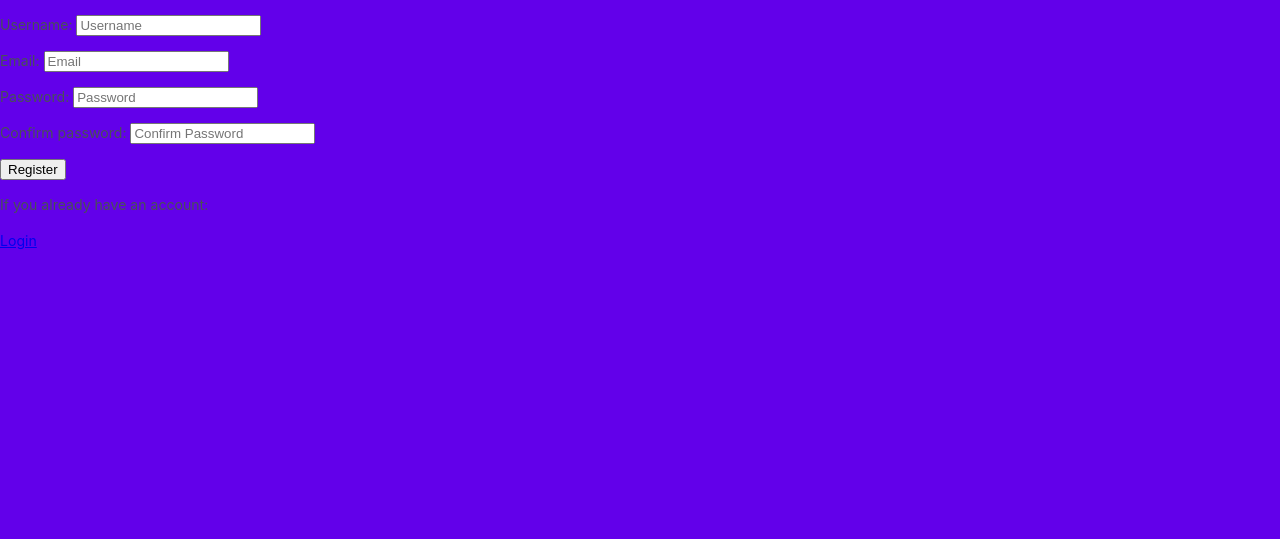
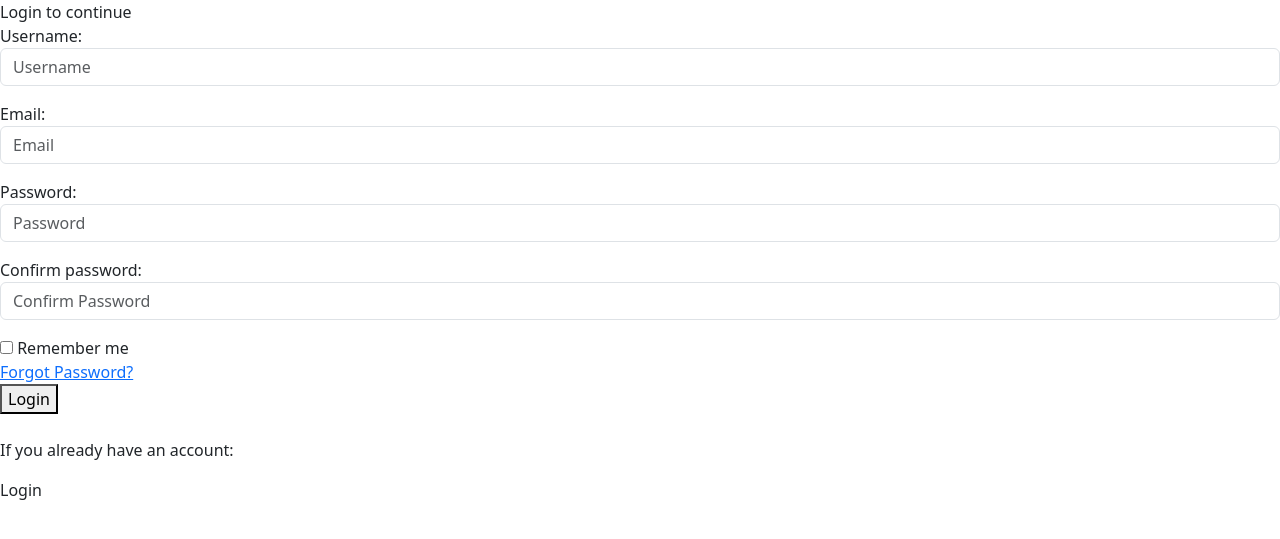
Before and after one commit to mosihere/Todo-App, a Django app: template account/templates/account/register.html in a window 1280 px wide. Shown: the top 539 px of the page. Run offline with Django 5.2, Linux system fonts and the light colour scheme; the template is opened without the code that fills it: values that come from a table or form of the project are taken from there, others are empty; some libraries are stand-ins or nearby versions.

Commit message:
register ui improved

```diff
--- a/account/templates/account/register.html
+++ b/account/templates/account/register.html
@@ -4,8 +4,28 @@
 
     {% block static_files %}
 
-    <link rel="stylesheet" type="text/css" href="{% static 'account/style.css' %}">
-
+    <link rel="stylesheet" type="text/css" href="{% static 'account/css/style.css' %}">
+    <!--===============================================================================================-->
+    <link rel="icon" type="image/png" href="{% static 'account/images/icons/favicon.ico' %}">
+    <!--===============================================================================================-->
+        <link rel="stylesheet" type="text/css" href="{% static 'account/vendor/bootstrap/css/bootstrap.min.css' %} ">
+    <!--===============================================================================================-->
+        <link rel="stylesheet" type="text/css" href="{% static 'account/fonts/font-awesome-4.7.0/css/font-awesome.min.css' %}">
+    <!--===============================================================================================-->
+        <link rel="stylesheet" type="text/css" href="{% static 'account/fonts/Linearicons-Free-v1.0.0/icon-font.min.css' %}">
+    <!--===============================================================================================-->
+        <link rel="stylesheet" type="text/css" href="{% static 'account/vendor/animate/animate.css' %}">
+    <!--===============================================================================================-->
+        <link rel="stylesheet" type="text/css" href="{% static 'account/vendor/css-hamburgers/hamburgers.min.css' %} ">
+    <!--===============================================================================================-->
+        <link rel="stylesheet" type="text/css" href="{% static 'account/vendor/animsition/css/animsition.min.css' %} ">
+    <!--===============================================================================================-->
+        <link rel="stylesheet" type="text/css" href="{% static 'account/vendor/select2/select2.min.css' %} ">
+    <!--===============================================================================================-->
+        <link rel="stylesheet" type="text/css" href="{% static 'account/vendor/daterangepicker/daterangepicker.css' %} ">
+    <!--===============================================================================================-->
+        <link rel="stylesheet" type="text/css" href="{% static 'account/css/util.css' %}">
+    <!--===============================================================================================-->
 
     {% endblock static_files %}
 
@@ -18,18 +38,75 @@
 
 
     {% block page_content %}
-
-        <form  method="post">
-            {% csrf_token %}
-
-            <div class="mcontainer">
-                {{form.as_p}}
-
-                <button class="mybutton" type="submit">Register</button>
+    <form method="post" class="login100-form validate-form">
+        {% csrf_token %}
+        <span class="login100-form-title p-b-43">
+          Login to continue
+        </span>
 
 
+          {{form.as_p}}
+
+        <div class="flex-sb-m w-full p-t-3 p-b-32">
+          <div class="contact100-form-checkbox">
+            <input class="input-checkbox100" id="ckb1" type="checkbox" name="remember-me">
+            <label class="label-checkbox100" for="ckb1">
+              Remember me
+            </label>
+          </div>
+
+          <div>
+            <a href="#" class="txt1">
+              Forgot Password?
+            </a>
+          </div>
+        </div>
+
+
+        <div class="container-login100-form-btn">
+          <button type="submit" class="login100-form-btn">
+            Login
+          </button>
+        </div>
+        <br>
+        {% comment %} <div class="text-center p-t-46 p-b-20">
+          <span class="txt2">
+            or sign up using
+          </span>
+        </div>
+
+        <div class="login100-form-social flex-c-m">
+          <a href="#" class="login100-form-social-item flex-c-m bg1 m-r-5">
+            <i class="fa fa-facebook-f" aria-hidden="true"></i>
+          </a>
+
+          <a href="#" class="login100-form-social-item flex-c-m bg2 m-r-5">
+            <i class="fa fa-twitter" aria-hidden="true"></i>
+          </a>
+        </div> {% endcomment %}
         <p>If you already have an account:</p>
         <a class="nav-link" href="{% url 'account:login' %}">Login</a>
 
+      </form>
+
+
+
+
+<!--===============================================================================================-->
+<script src="{% static 'account/vendor/jquery/jquery-3.2.1.min.js' %} "></script>
+<!--===============================================================================================-->
+	<script src="{% static 'account/vendor/animsition/js/animsition.min.js' %} "></script>
+<!--===============================================================================================-->
+	<script src="{% static 'account/vendor/bootstrap/js/popper.js' %}"></script>
+	<script src="{% static 'account/vendor/bootstrap/js/bootstrap.min.js' %} "></script>
+<!--===============================================================================================-->
+<!--===============================================================================================-->
+	<script src="{% static 'account/vendor/daterangepicker/daterangepicker.js' %}"></script>
+<!--===============================================================================================-->
+	<script src="{% static 'account/vendor/countdowntime/countdowntime.js' %}"></script>
+<!--===============================================================================================-->
+	<script src="{% static 'account/js/main.js' %}"></script>
+
+
 
     {% endblock page_content %}
```
